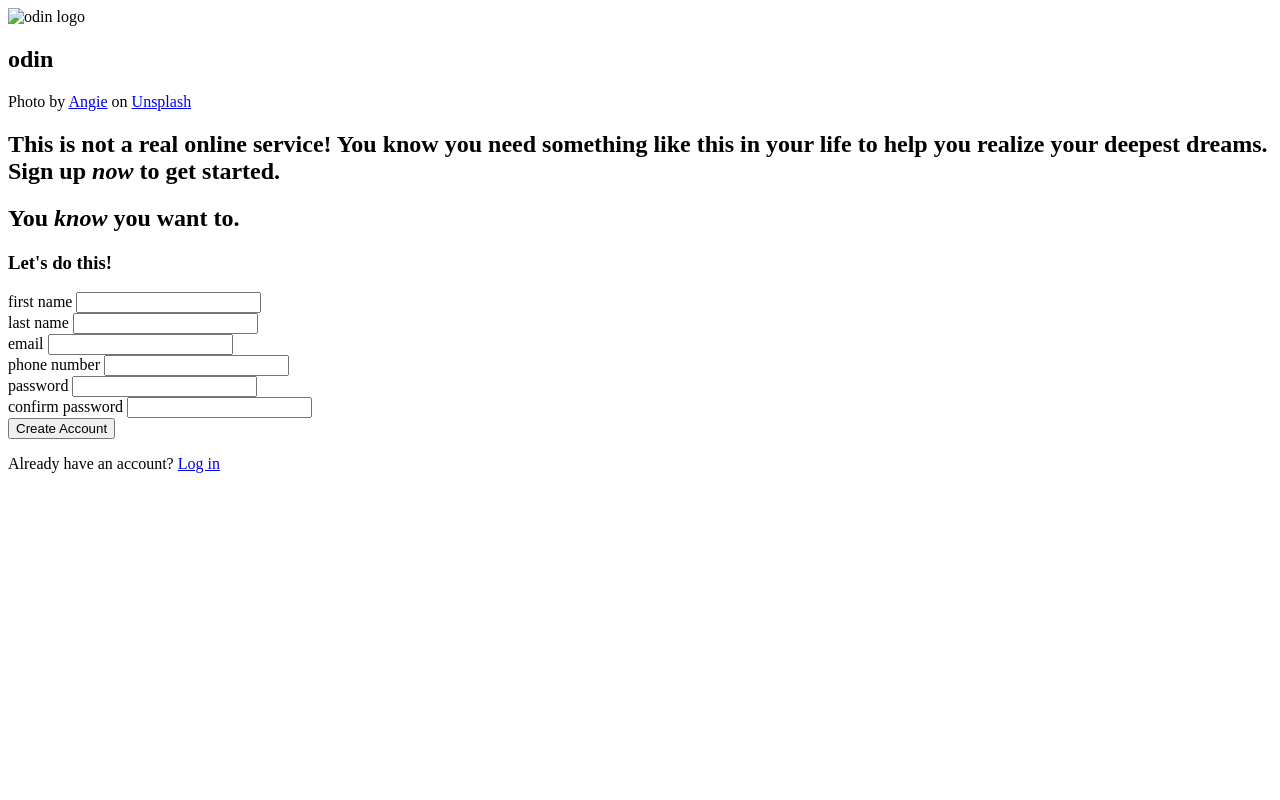
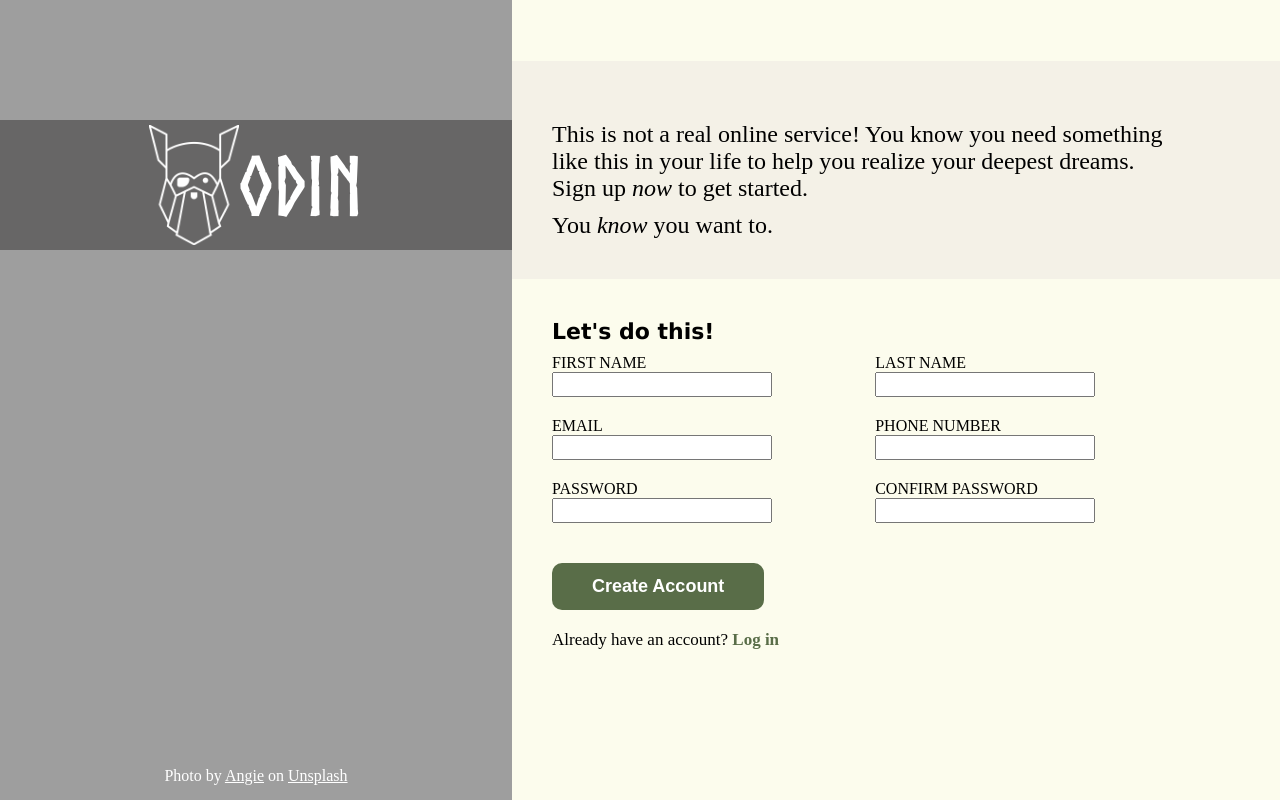
Before and after one commit to 3zero6/Sign-Up, a plain HTML site: page index.html in a window 1280 px wide. Drawn offline with Linux system fonts and the light colour scheme; the site is published under a folder, as on GitHub Pages, so addresses that start at the root find nothing.

Commit message:
change images src

```diff
--- a/index.html
+++ b/index.html
@@ -5,14 +5,14 @@
     <meta http-equiv="X-UA-Compatible" content="IE=edge">
     <meta name="viewport" content="width=device-width, initial-scale=1.0">
     <title>Document</title>
-    <link rel="stylesheet" href="/Css/style.css">
+    <link rel="stylesheet" href="./Css/style.css">
 </head>
 <body>
     <section>
         <div class="img-container">
             <div class="picture">
                 <div class="logo">
-                    <img src="/Image/odin-lined.png" alt="odin logo" >
+                    <img src="./Image/odin-lined.png" alt="odin logo" >
                     <h1>odin</h1>
                 </div>
             </div>
```
